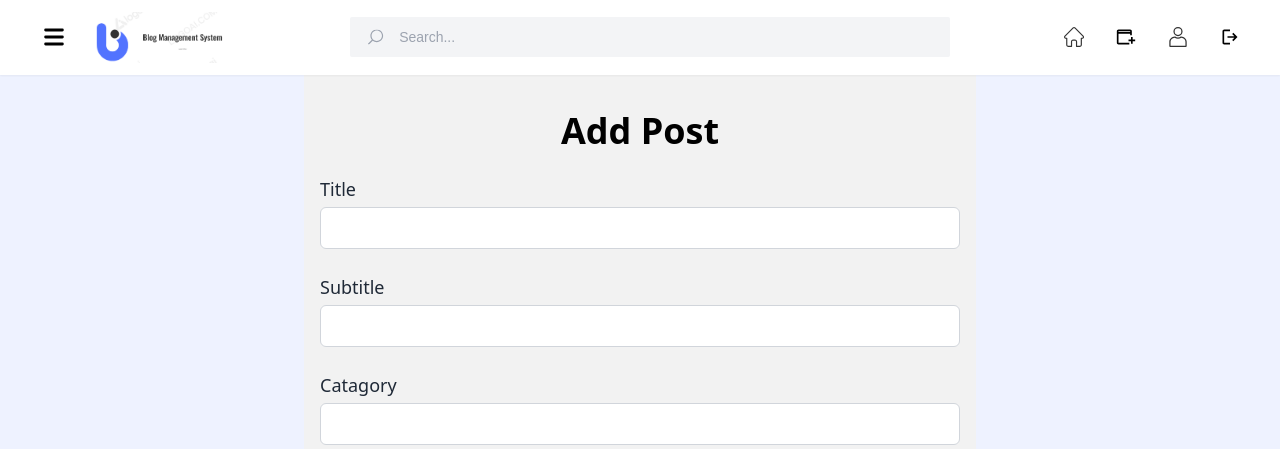
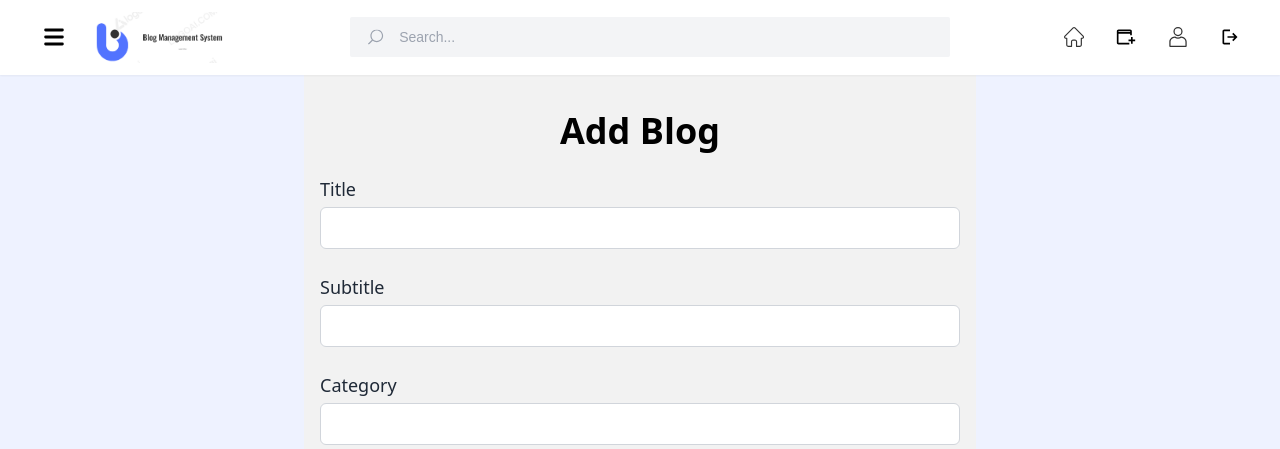
Before and after one commit to Techitus/Blog-Management-System, a React (Vite) app: page /blog/add in a window 1280 px wide. Shown: the top 449 px of the page. Built offline with nearby package versions, Linux system fonts and the light colour scheme.

Commit message:
all blog implemented

```diff
--- a/src/pages/blog/AddBlog.jsx
+++ b/src/pages/blog/AddBlog.jsx
@@ -19,6 +19,10 @@ headers : {
       if (response.status === 201) {
    navigate("/");
       }
+      else
+      {
+        alert("Something went wrong")
+      }
     } catch (error) {
       alert(error?.response?.data?.message);
     }
@@ -29,7 +33,7 @@ headers : {
 
     <>
       <Layout>
-<Form type="Add Post" onSubmit = {handleCreateBlog}/>
+<Form type="Add Blog" onSubmit = {handleCreateBlog}/>
       </Layout>
     </>
   );
--- a/src/pages/blog/Home.jsx
+++ b/src/pages/blog/Home.jsx
@@ -2,11 +2,11 @@ import { useEffect, useState } from "react"
 import Layout from "../../components/layout/Layout"
 import Card from "./components/card/Card"
 import axios from "axios"
-
+import { baseUrl } from "../../config"
 const Home = () => {
   const [blogs, setBlogs] = useState([])
   const fetchBlogs = async ()=>{
-  const response =  await axios.get(`{baseUrl}/blog`)
+  const response =  await axios.get(`${baseUrl}/blog`)
 if(response.status === 200){
   setBlogs(response.data.data)
 }  }
@@ -16,7 +16,7 @@ fetchBlogs()
 
   return (
 <Layout>
-    <div className="flex flex-wrap justify-center mt-6 space-x-10">
+    <div className="flex flex-wrap justify-center mt-6 space-x-10  " key={blogs.id}>
       {
         blogs.length > 0 && blogs.map ((blog)=>{
           return (
@@ -27,6 +27,7 @@ fetchBlogs()
         })
       }
 
+
     </div>
 
 </Layout>
--- a/src/pages/blog/components/card/Card.jsx
+++ b/src/pages/blog/components/card/Card.jsx
@@ -4,9 +4,9 @@ import { Link } from "react-router-dom"
 const Card = ({blog}) => {
   return (
     <>
-    <Link to = "/blog/id"/>
+    <Link to ={ `/blog/${blog.id}`}/>
     <div className="  max-w-sm rounded overflow-hidden shadow-lg mb-10 space-x-10">
-  <img className="w-full" src="blog.imageUrl" alt="image"/>
+  <img className="w-full" src={blog.imageUrl} alt="image"/>
   <div className="px-6 py-4">
     <div className="font-bold text-xl mb-2">{blog.title}</div>
     <p className="text-gray-700 text-base">
@@ -14,7 +14,7 @@ const Card = ({blog}) => {
     </p>
   </div>
   <div className="px-6 pt-4 pb-2">
-    <span className="inline-block bg-gray-200 rounded-full px-3 py-1 text-sm font-semibold text-gray-700 mr-2 mb-2">{blog.catagory}</span>
+    <span className="inline-block bg-gray-200 rounded-full px-3 py-1 text-sm font-semibold text-gray-700 mr-2 mb-2">{blog.category}</span>
 
   </div>
 </div>
--- a/src/pages/blog/components/form/Form.jsx
+++ b/src/pages/blog/components/form/Form.jsx
@@ -22,12 +22,11 @@ const handleSubmit = (e) => {
     // eslint-disable-next-line no-undef
     onSubmit(data)
 }
-    console.log(data)
   return (
 <>
-<form>
+<form onSubmit={handleSubmit}>
 <div className="max-w-2xl mx-auto p-4 bg-[#f2f2f2]">
-    <form action="" onSubmit={handleSubmit} method="">
+
       <h2 className="text-center text-4xl mt-5 font-bold">{type}</h2> <br />
         <div className="mb-6">
             <label htmlFor="title" className="block text-lg font-medium text-gray-800 mb-1">Title</label>
@@ -38,8 +37,8 @@ const handleSubmit = (e) => {
             <input type="text" id="subtitle" name="subtitle" className="w-full px-4 py-2 border border-gray-300 rounded-md focus:outline-none focus:border-indigo-500" onChange={handleChange} required/>
         </div>
         <div className="mb-6">
-            <label htmlFor="catagory" className="block text-lg font-medium text-gray-800 mb-1">Catagory</label>
-            <input type="text" id="catagory" name="catagory" className="w-full px-4 py-2 border border-gray-300 rounded-md focus:outline-none focus:border-indigo-500"onChange={handleChange} required/>
+            <label htmlFor="category" className="block text-lg font-medium text-gray-800 mb-1">Category</label>
+            <input type="text" id="category" name="category" className="w-full px-4 py-2 border border-gray-300 rounded-md focus:outline-none focus:border-indigo-500"onChange={handleChange} required/>
         </div>
         <div className="mb-6">
             <label htmlFor="description" className="block text-lg font-medium text-gray-800 mb-1">Description</label>
@@ -54,11 +53,7 @@ const handleSubmit = (e) => {
         <div className="flex justify-end">
             <button type="submit" className="px-6 py-2 bg-indigo-500 text-white font-semibold rounded-md hover:bg-indigo-600 focus:outline-none">Submit</button>
         </div>
-    </form>
 </div>
-<script>
-
-</script>
 
 </form>
  </>
```
